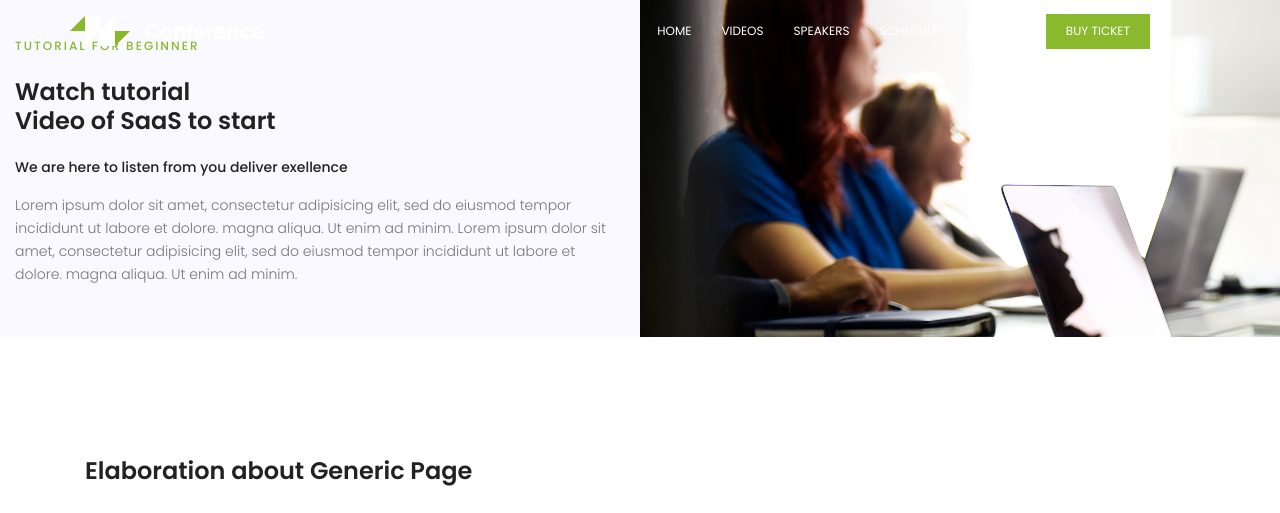
After one commit to bheklilr/pyconark, a Django app: template main/templates/main/page.html in a window 1280 px wide. The commit adds this page. Shown: the top 513 px of the page. Run offline with Django 3.2, Linux system fonts and the light colour scheme; the template is opened without the code that fills it, so the values that code supplies are empty; parts of the project's set-up code (start-up, migrations or seed data) failed here and were passed over; some libraries are stand-ins or nearby versions.

Commit message:
more work with pages

```diff
--- /dev/null
+++ b/main/templates/main/page.html
@@ -0,0 +1,57 @@
+{% extends 'main/base.html' %}
+{% load staticfiles %}
+{% block title %}Arkansas Python Conference{% endblock %}
+
+{% block content %}
+    <section class="home-video-area" id="about">
+        <div class="container-fluid">
+            <div class="row justify-content-end align-items-center">
+                <div class="col-lg-4 no-padding about-right">
+                    <p class="top-title">Tutorial for beginner</p>
+                    <h1>Watch tutorial <br>
+                    Video of SaaS to start</h1>
+                    <p><span>We are here to listen from you deliver exellence</span></p>
+                    <p>
+                        Lorem ipsum dolor sit amet, consectetur adipisicing elit, sed do eiusmod tempor incididunt ut labore et dolore. magna aliqua. Ut enim ad minim. Lorem ipsum dolor sit amet, consectetur adipisicing elit, sed do eiusmod tempor incididunt ut labore et dolore. magna aliqua. Ut enim ad minim.
+                    </p>
+                </div>
+                <section class="video-area col-lg-6 no-padding">
+                    <div class="overlay overlay-bg"></div>
+                    <div class="containers">
+                        <div class="video-content">
+                            <img class="img-fluid" src="img/about1.jpg" alt="">
+                        </div>
+                    </div>
+                </section>
+            </div>
+        </div>
+    </section>
+
+    <!-- Start Generic Area -->
+    <section class="about-generic-area section-gap">
+        <div class="container border-top-generic">
+            <h3 class="about-title mb-30">Elaboration about Generic Page</h3>
+            <div class="row">
+                <div class="col-md-12">
+                    <div class="img-text">
+                        <img src="img/a.jpg" alt="" class="img-fluid float-left mr-20 mb-20">
+                        <p>Recently, the US Federal government banned online casinos from operating in America by making it illegal to transfer money to them through any US bank or payment system. As a result of this law, most of the popular online casino networks such as Party Gaming and PlayTech left the United States. Overnight, online casino players found themselves being chased by the Federal government. But, after a fortnight, the online casino industry came up with a solution and new online casinos started taking root. These began to operate under a different business umbrella, and by doing that, rendered the transfer of money to and from them legal. A major part of this was enlisting electronic banking systems that would accept this new clarification and start doing business with me. Listed in this article are the electronic banking systems that accept players from the United States that wish to play in online casinos.</p>
+                    </div>
+                </div>
+                <div class="col-lg-12">
+                    <p>Recently, the US Federal government banned online casinos from operating in America by making it illegal to transfer money to them through any US bank or payment system. As a result of this law, most of the popular online casino networks such as Party Gaming and PlayTech left the United States. Overnight, online casino players found themselves being chased by the Federal government. But, after a fortnight, the online casino industry came up with a solution and new online casinos started taking root. These began to operate under a different business umbrella, and by doing that, rendered the transfer of money to and from them legal. A major part of this was enlisting electronic banking systems that would accept this new clarification and start doing business with me. Listed in this article are the electronic banking systems that accept players from the United States that wish to play in online casinos.</p>
+                </div>
+                <div class="col-lg-12">
+                    <p>Recently, the US Federal government banned online casinos from operating in America by making it illegal to transfer money to them through any US bank or payment system. As a result of this law, most of the popular online casino networks such as Party Gaming and PlayTech left the United States. Overnight, online casino players found themselves being chased by the Federal government. But, after a fortnight, the online casino industry came up with a solution and new online casinos started taking root. These began to operate under a different business umbrella, and by doing that, rendered the transfer of money to and from them legal. A major part of this was enlisting electronic banking systems that would accept this new clarification and start doing business with me. Listed in this article are the electronic banking systems that accept players from the United States that wish to play in online casinos.</p>
+                </div>
+                <div class="col-md-12">
+                    <div class="img-text">
+                        <img src="img/a2.jpg" alt="" class="img-fluid float-left mr-20 mb-20">
+                        <p>Recently, the US Federal government banned online casinos from operating in America by making it illegal to transfer money to them through any US bank or payment system. As a result of this law, most of the popular online casino networks such as Party Gaming and PlayTech left the United States. Overnight, online casino players found themselves being chased by the Federal government. But, after a fortnight, the online casino industry came up with a solution and new online casinos started taking root. These began to operate under a different business umbrella, and by doing that, rendered the transfer of money to and from them legal. A major part of this was enlisting electronic banking systems that would accept this new clarification and start doing business with me. Listed in this article are the electronic banking systems that accept players from the United States that wish to play in online casinos.</p>
+                    </div>
+                </div>
+            </div>
+        </div>
+    </section>
+    <!-- End Generic Start -->
+{% endblock %}
--- a/main/templates/main/partials/header.html
+++ b/main/templates/main/partials/header.html
@@ -3,7 +3,7 @@
     <div class="container">
         <div class="row align-items-center justify-content-between d-flex">
             <div id="logo">
-            <a href="index.html"><img src="{% static 'img/logo.png' %}" alt="" title="" /></a>
+            <a href="index.html"><img src="{% static 'img/logo.png' %}" alt="" title="Arkansas Python Conference" /></a>
             </div>
             <nav id="nav-menu-container">
             <ul class="nav-menu">
--- a/requirements.txt
+++ b/requirements.txt
@@ -1,2 +1,2 @@
 Django==1.11.13
-psycopg2==2.6.2
+django-wysiwyg-redactor==0.5.1
```
Also changed, not shown: main/models.py (+66 -4 lines).
